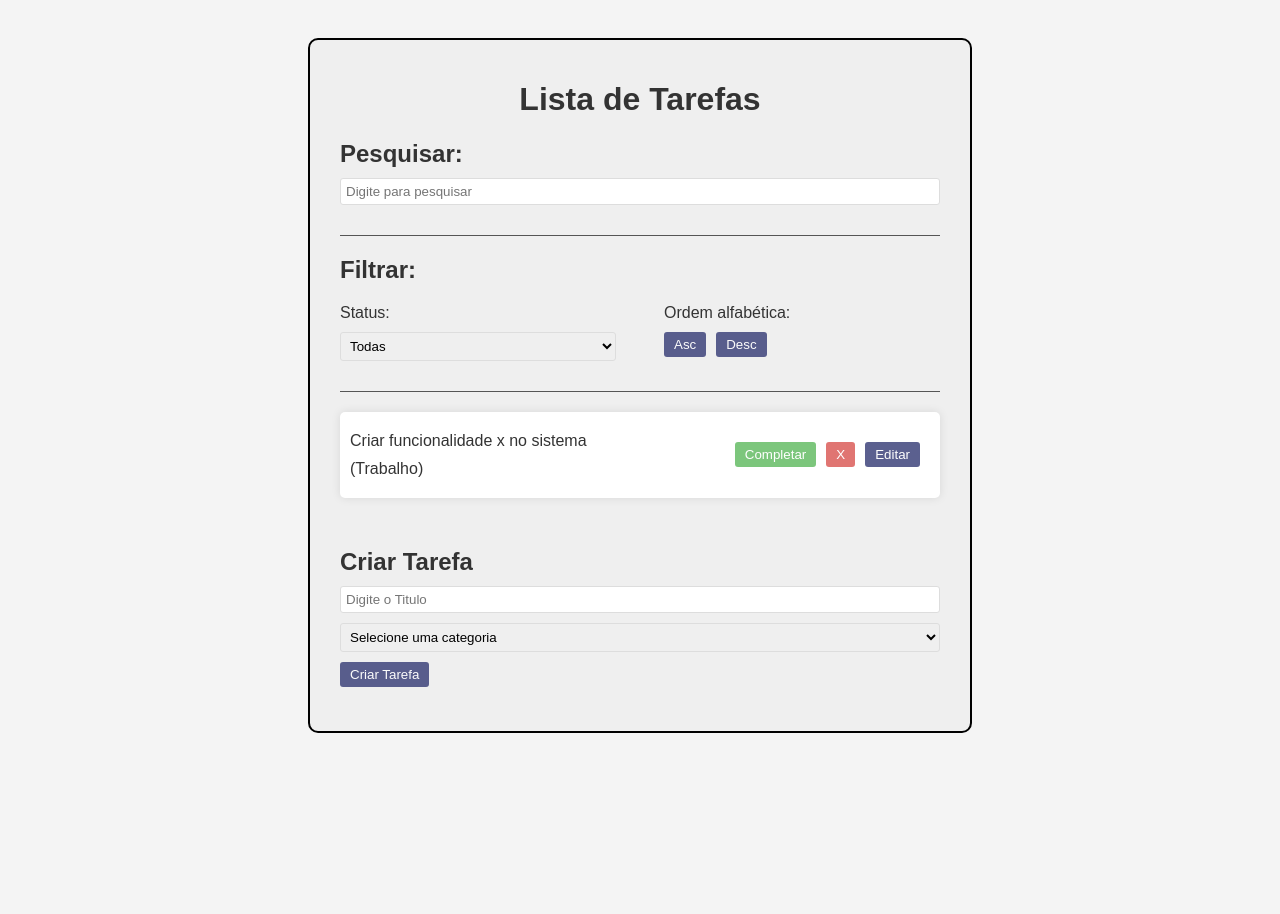
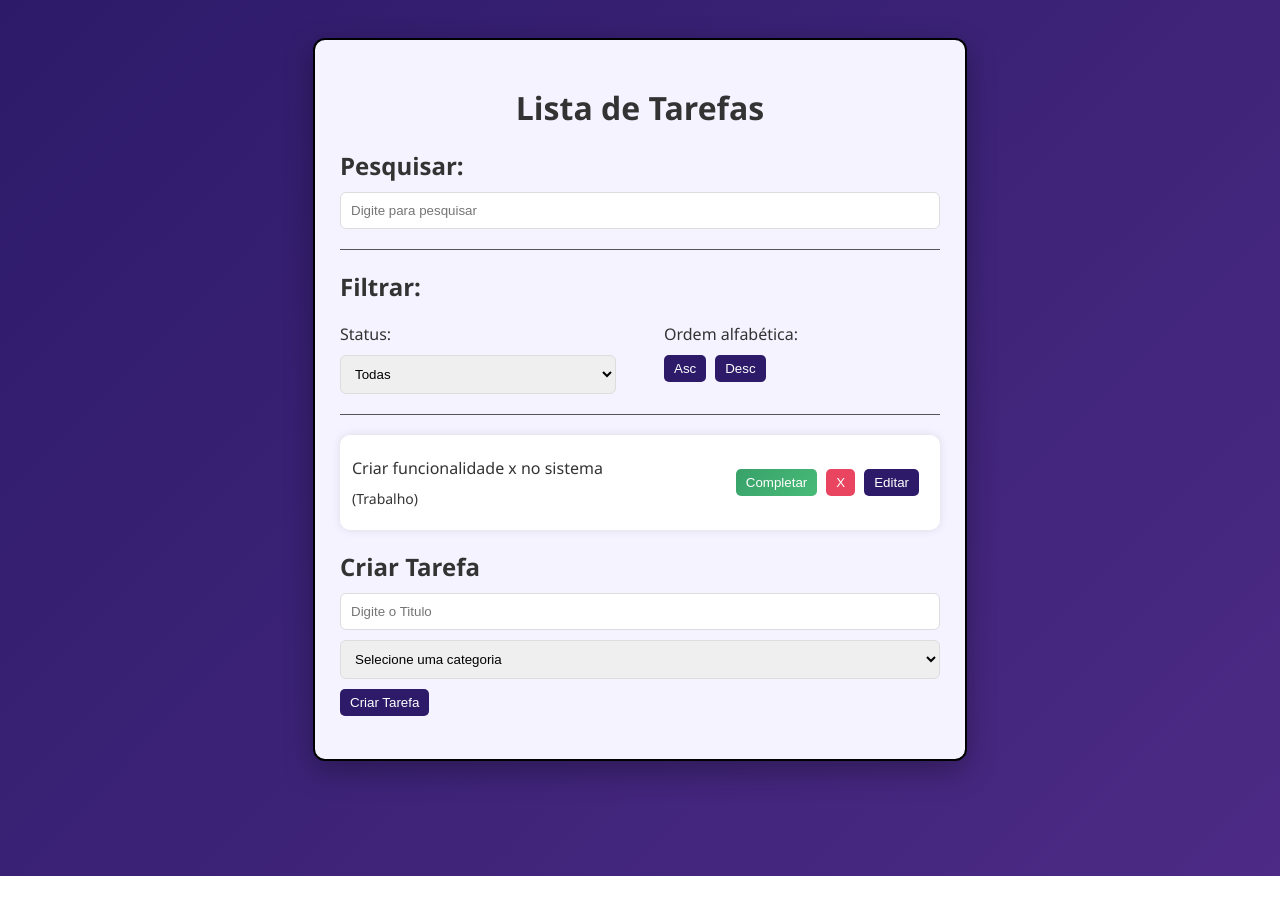
Before and after one commit to marcoshjunior/TodoList, a React (Vite) app: page / in a window 1280 px wide. Shown: the top 914 px of the page. After the commit the page ends 876 px from the top, so only its background shows below. Built offline with nearby package versions, Linux system fonts and the light colour scheme.

Commit message:
mudando o estilo css

```diff
--- a/src/App.css
+++ b/src/App.css
@@ -1,21 +1,24 @@
 body {
-  font-family: Arial, Helvetica, sans-serif;
-  background-color: #f4f4f4;
+  font-family: "Segoe UI", Tahoma, Geneva, Verdana, sans-serif;
+  background: linear-gradient(135deg, #2d1b69, #4c2a85);
   padding: 30px;
   color: #333;
+  min-height: 100vh;
 }
 
 .app {
   max-width: 600px;
-  margin: 0 auto 300px;
-  background-color: #efefef;
-  padding: 20px 30px;
+  margin: 0 auto; /*300px*/
+  background-color: #f5f3ff;
+  padding: 25px; /*20px 30px*/
   border: 2px solid black;
-  border-radius: 10px;
+  border-radius: 12px;
+  box-shadow: 0 10px 30px rgba(0, 0, 0, 0.3);
 }
 
 h1 {
   text-align: center;
+  margin-bottom: 20px;
 }
 h2 {
   margin-bottom: 10px;
@@ -29,60 +32,72 @@ input {
 }
 
 button {
-  background-color: #333974;
+  background: #2d1b69;
   color: #fff;
-  padding: 5px 10px;
-  margin-right: 10px;
+  padding: 6px 10px;
+  margin-right: 9px;
   border: none;
-  border-radius: 3px;
+  border-radius: 5px;
   cursor: pointer;
-  opacity: 0.8;
-  transition: 0.3s;
+  transition: 0.2s;
 }
 button:hover {
-  opacity: 1;
+  transform: scale(1.03);
 }
 
 .todo-list {
   margin-bottom: 20px;
-  padding-bottom: 20px;
 }
 .todo {
   background-color: #fff;
-  box-shadow: 0 0 10px rgba(0, 0, 0, 0.1);
-  padding: 10px;
-  margin-bottom: 10px;
-  border-radius: 5px;
+  padding: 12px;
+  margin-bottom: 11px;
+  border-radius: 10px;
   display: flex;
   justify-content: space-between;
   align-items: center;
+  box-shadow: 0 0 10px rgba(0, 0, 0, 0.1);
 }
 
+.category {
+  font-size: 14px;
+}
 .complete {
-  background-color: #5cb85c;
+  background: linear-gradient(135deg, #38a169, #48bb78);
 }
 .remove {
-  background-color: #d9534f;
+  background: #e94560;
+}
+.remove:hover {
+  background: #ff5c7a;
 }
 
 .todo-form {
-  padding-bottom: 1.5rem;
+  padding-bottom: 1.1rem;
 }
 
 input,
 select {
-  padding: 5px;
+  padding: 10px; /*5px*/
   margin-bottom: 10px;
   border: 1px solid #ddd;
-  border-radius: 3px;
+  border-radius: 6px;
   width: 100%;
+  /*talvez não precise*/
+  outline: none;
+  transition: 0.2s;
+}
+/*talvez não precise*/
+input:focus,
+select:focus {
+  border-color: #4c2a85;
 }
 
 .filter,
 .search {
   border-bottom: 1px solid #555;
   margin-bottom: 20px;
-  padding-bottom: 20px;
+  padding-bottom: 10px;
 }
 
 .filter-options {
@@ -93,3 +108,14 @@ select {
 .filter-options div {
   flex: 1 1 0;
 }
+
+@media (max-width: 600px) {
+  .filter-options {
+    flex-direction: column;
+  }
+  .todo {
+    flex-direction: column;
+    align-items: flex-start;
+    gap: 10px;
+  }
+}
--- a/src/components/Todo.jsx
+++ b/src/components/Todo.jsx
@@ -17,6 +17,9 @@ const Todo = ({ todo, removeTodo, completeTodo, editTodo }) => {
     // sai do modo edição
     setIsEditing(false);
   };
+
+  /*className="todo"
+      style={{ textDecoration: todo.isCompleted ? "line-through" : "" }}*/
 
   return (
     <div
```
